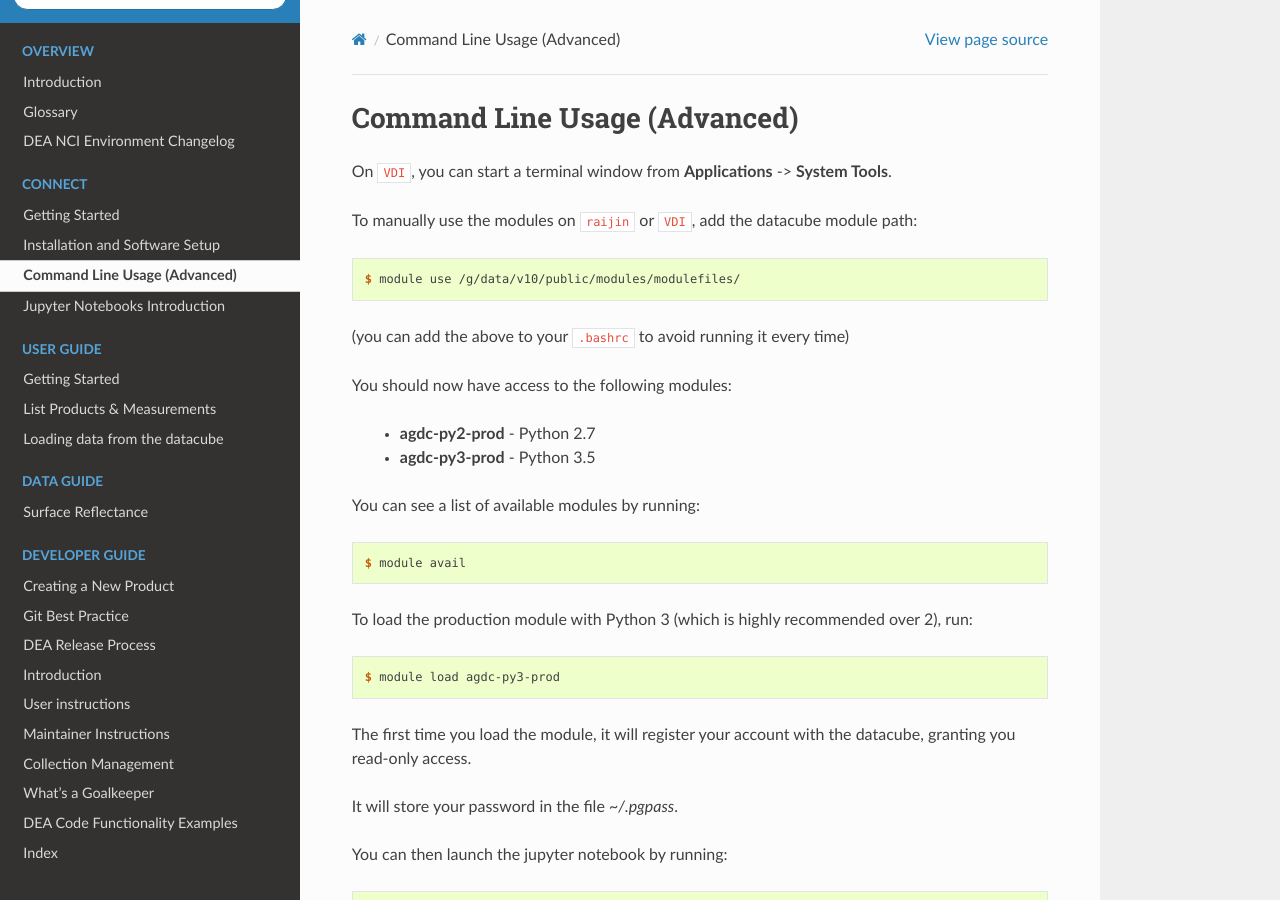
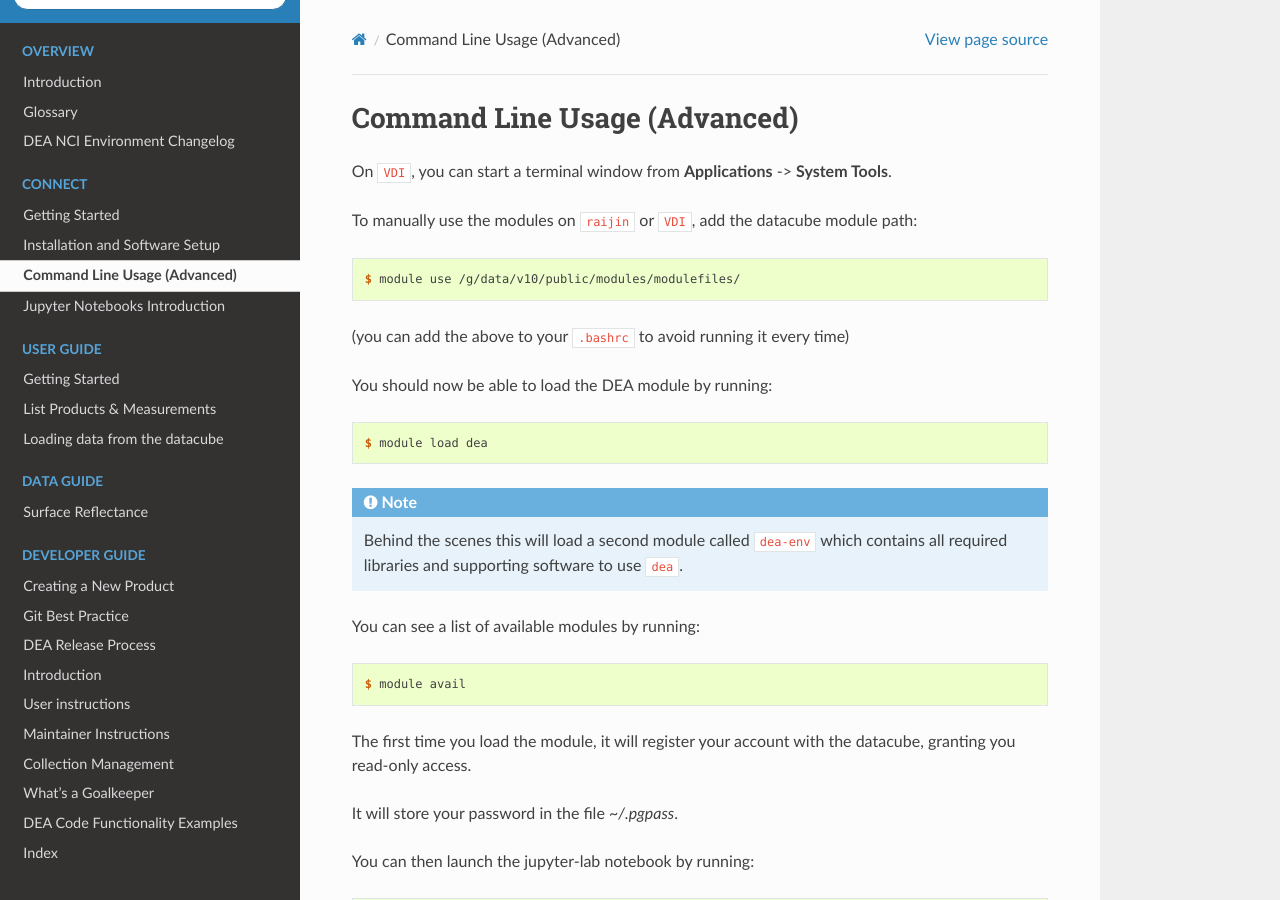
Before and after one commit to GeoscienceAustralia/digitalearthau, a Sphinx documentation site: the page built from docs/connect/nci_basics.rst, in a window 1280 px wide and 900 px high. Built offline with Sphinx 7.4.7 and the Read the Docs theme 2.0.0, drawn with Linux system fonts in a browser that asks for light colours; pages that are not in the unit, such as notebooks, are missing from menus.

Commit message:
Update module mentions to dea

```diff
--- a/docs/connect/nci_basics.rst
+++ b/docs/connect/nci_basics.rst
@@ -21,26 +21,27 @@ To manually use the modules on ``raijin`` or ``VDI``, add the datacube module pa
 
 (you can add the above to your ``.bashrc`` to avoid running it every time)
 
-You should now have access to the following modules:
+You should now be able to load the DEA module by running::
 
- * **agdc-py2-prod** - Python 2.7
- * **agdc-py3-prod** - Python 3.5
+    $ module load dea
+
+.. note::
+   Behind the scenes this will load a second module called ``dea-env``
+   which contains all required libraries and supporting software to use ``dea``.
+
 
 You can see a list of available modules by running::
 
     $ module avail
 
-To load the production module with Python 3 (which is highly recommended over 2), run::
-
-    $ module load agdc-py3-prod
 
 The first time you load the module, it will register your account with the datacube, granting you read-only access.
 
 It will store your password in the file `~/.pgpass`.
 
-You can then launch the jupyter notebook by running::
+You can then launch the jupyter-lab notebook by running::
 
-    $ jupyter notebook
+    $ jupyter-lab notebook
 
 .. note::
     VDI and Raijin have separate home directories, so you must copy your pgpass to the other if
```
